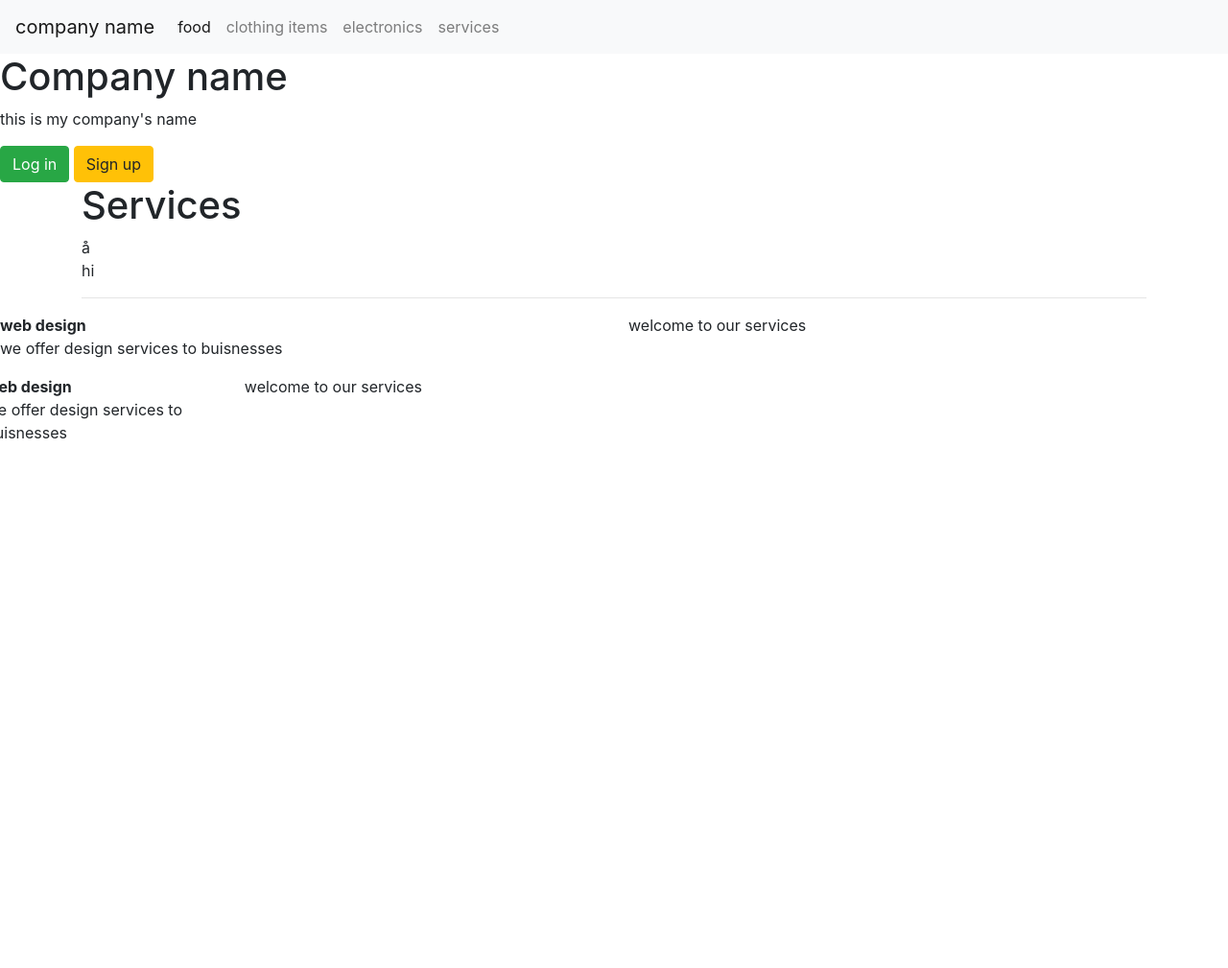
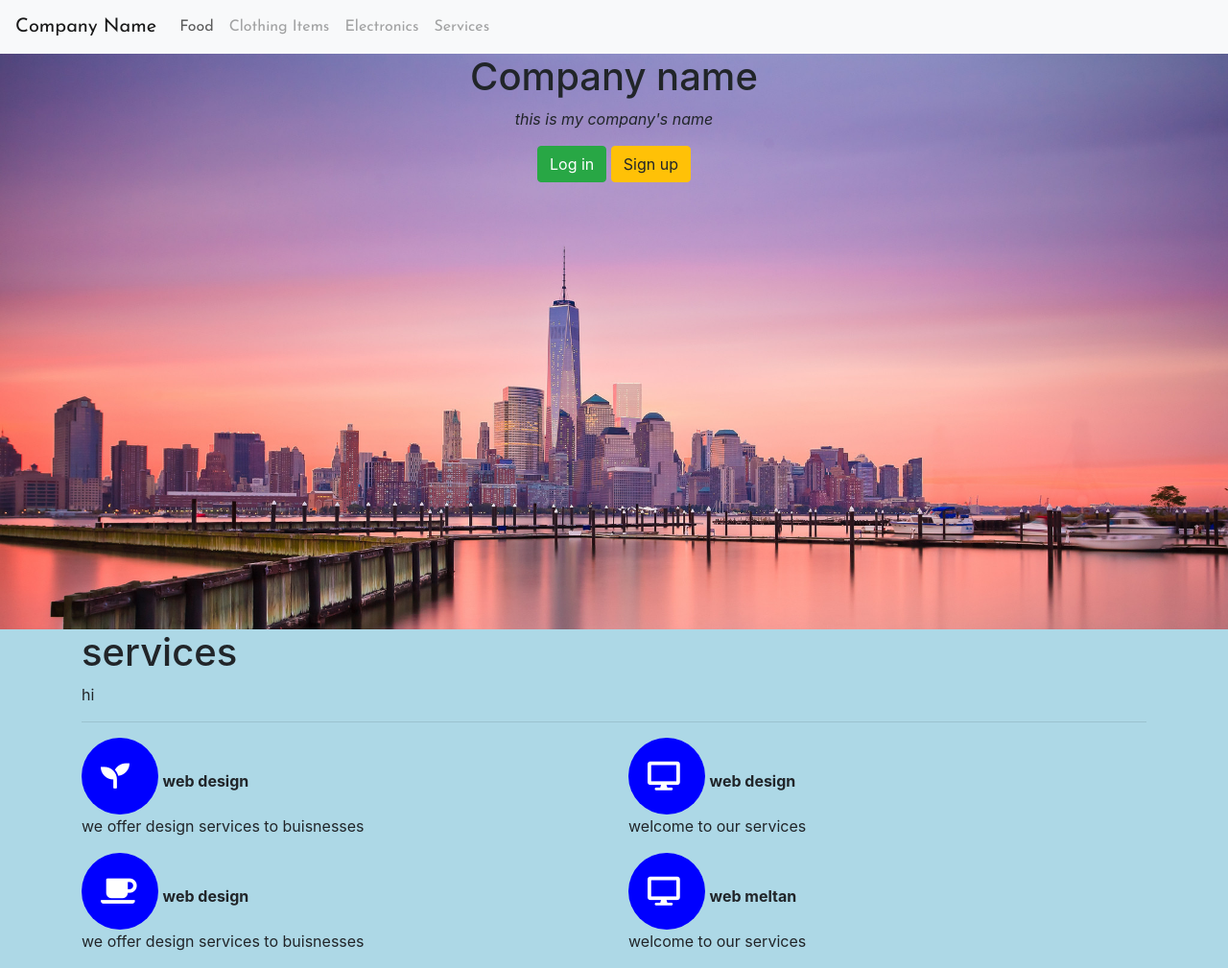
Before and after one commit to sadia025/tech360-, a plain HTML site: page index.html in a window 1280 px wide. Shown: the whole page at 96% size. Before the commit the page ends 800 px from the top, so only its background shows below. Drawn offline with nearby package versions, Linux system fonts and the light colour scheme.

Commit message:
services

```diff
--- a/index.html
+++ b/index.html
@@ -7,11 +7,19 @@
  <!--links -->
  <link rel="stylesheet" href="https://stackpath.bootstrapcdn.com/bootstrap/4.3.1/css/bootstrap.min.css" integrity="sha384-ggOyR0iXCbMQv3Xipma34MD+dH/1fQ784/j6cY/iJTQUOhcWr7x9JvoRxT2MZw1T" crossorigin="anonymous">
  <link href="https://fonts.googleapis.com/css?family=Josefin+Sans" rel="stylesheet">
- <link rel="stlyesheet" type="text/css" href="style.css">
 
+<link rel="stylesheet" href="style.css" type="text/css" />
+
+ <link rel="stylesheet" href="https://use.fontawesome.com/releases/v5.7.2/css/all.css" integrity="sha384-fnmOCqbTlWIlj8LyTjo7mOUStjsKC4pOpQbqyi7RrhN7udi9RwhKkMHpvLbHG9Sr" crossorigin="anonymous">
 </head>
 
+
+
+
+
 <body>
+
+
  <nav class="navbar navbar-expand-lg navbar-light bg-light">
   <a class="navbar-brand" href="#">company name</a>
   <button class="navbar-toggler" type="button" data-toggle="collapse" data-target="#navbarNav" aria-controls="navbarNav" aria-expanded="false" aria-label="Toggle navigation">
@@ -37,15 +45,11 @@
 
 
 
-
  <header>
   <h1> Company name </h1>
   <p>this is my company's name </p>
   <button type="button" class="btn btn-success">Log in</button>
   <button type="button" class="btn btn-warning">Sign up</button>
-
-
-
  </header>
 
 
@@ -54,52 +58,60 @@
  <!--<div class="col-4"> </div>-->
 
  <! --- service -->
+
  <section class="services container">
-  <h1>Services</h1>å
+  <h1>services</h1>
   <p> hi </p>
   <hr> </hr>
- </section>
+
   <div class="row">
    <div class="col-md-6">
-   <I class="fas-fa-desktop"></I>
+    <i class="fas fa-seedling"></i>
     <span><strong> web design</strong></span>
     <p> we offer design services to buisnesses</p>
    </div>
+
    <div class="col-md-6">
+    <i class="fas fa-desktop"></i>
+    <span><strong> web design</strong></span>
     <p> welcome to our services</p>
+   </div>
+
   </div>
 
   <div class="row">
    <div class="col-md-6">
-     <I class="fas-fa-desktop"></I>
+
+    <i class="fas fa-coffee"></i>
     <span><strong> web design</strong></span>
     <p> we offer design services to buisnesses</p>
-    </div>
-    <div class="col-md-6">
-     <p> welcome to our services</p>
 
    </div>
+
+
+  <div class="col-md-6">
+   <i class="fas fa-desktop"></i>
+   <span><strong> web meltan</strong></span>
+   <p> welcome to our services</p>
   </div>
+
+  <!--<div class="row">-->
+  <!-- <div class="col-md-6">-->
+  <!--  <i class="fas fa-desktop"></i>-->
+  <!--  <span><strong> web design</strong></span>-->
+  <!--  <p> we offer design services to buisnesses</p>-->
+  <!-- </div>-->
+  <!-- <div class="col-md-6">-->
+  <!--  <span><strong> web design</strong></span>-->
+  <!--  <p> welcome to our services</p>-->
+
+  </div>
+ </section>
+
 
  <script src="https://code.jquery.com/jquery-3.3.1.slim.min.js" integrity="sha384-q8i/X+965DzO0rT7abK41JStQIAqVgRVzpbzo5smXKp4YfRvH+8abtTE1Pi6jizo" crossorigin="anonymous"></script>
  <script src="https://cdnjs.cloudflare.com/ajax/libs/popper.js/1.14.7/umd/popper.min.js" integrity="sha384-UO2eT0CpHqdSJQ6hJty5KVphtPhzWj9WO1clHTMGa3JDZwrnQq4sF86dIHNDz0W1" crossorigin="anonymous"></script>
  <script src="https://stackpath.bootstrapcdn.com/bootstrap/4.3.1/js/bootstrap.min.js" integrity="sha384-JjSmVgyd0p3pXB1rRibZUAYoIIy6OrQ6VrjIEaFf/nJGzIxFDsf4x0xIM+B07jRM" crossorigin="anonymous"></script>
-
-
-
-
-
-
-
-
-
-
-
-
-
-
-
-
 
 </body>
 
--- a/style.css
+++ b/style.css
@@ -19,7 +19,7 @@
  }
 
  header {
-     background-image: url("https://worldvisits.files.wordpress.com/2014/07/incredible-photo-of-sunrise-over-manhattan-new-york.jpg");
+     background-image: url("NYC.jpg");
      text-align: center;
      height: 600px;
      width: 100%;
@@ -30,6 +30,17 @@
      font-style: italic;
  }
  .services i{
-     font-size: 60px;
+     font-size: 30px;
      padding: 25px 20px;
+     color: #fff;
+     background-color: blue;
+     width: 80px;
+     height: 80px;
+     /*changes the roundness of the container*/
+     border-radius: 50%;
+}
+
+ .services span{
+     width: 200px;
+     display: inline-block;
  }
```
Also changed, not shown: NYC.jpg (added). Lines whose indentation alone changed are shown as unchanged.
